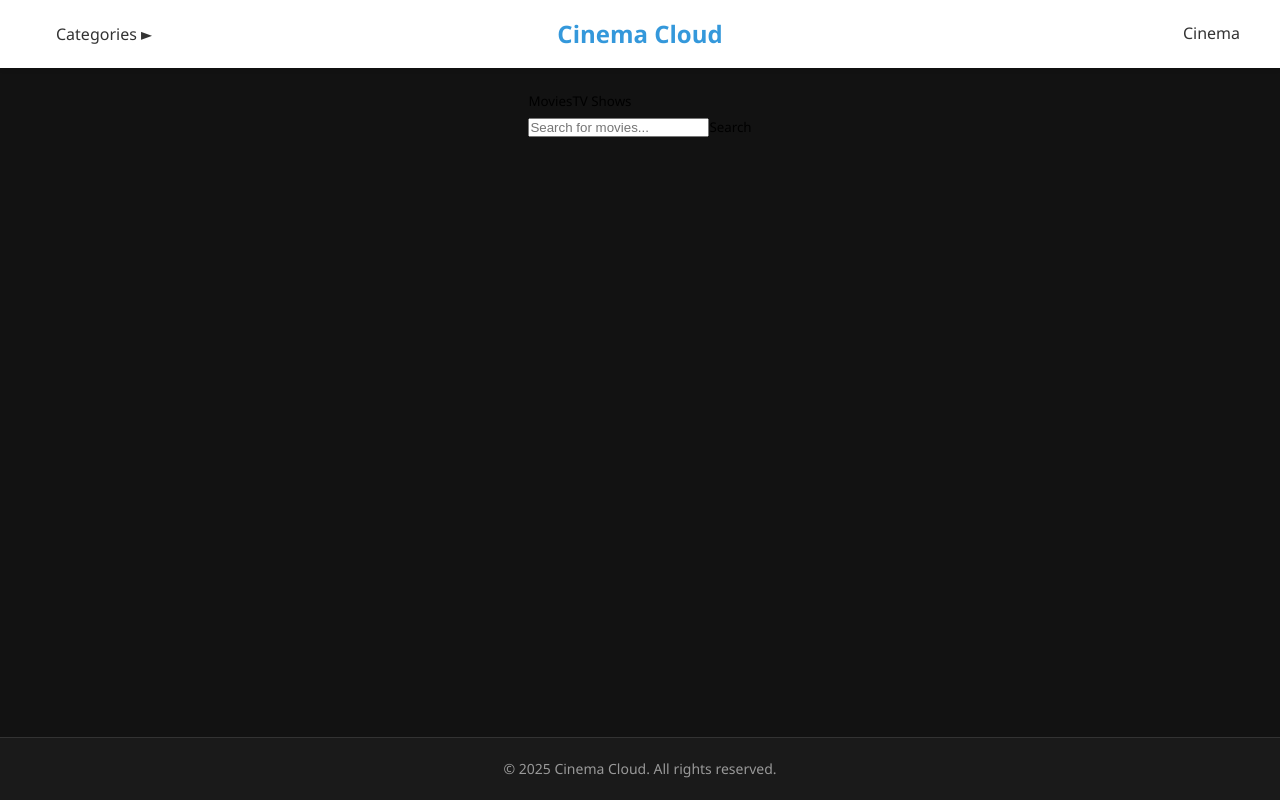
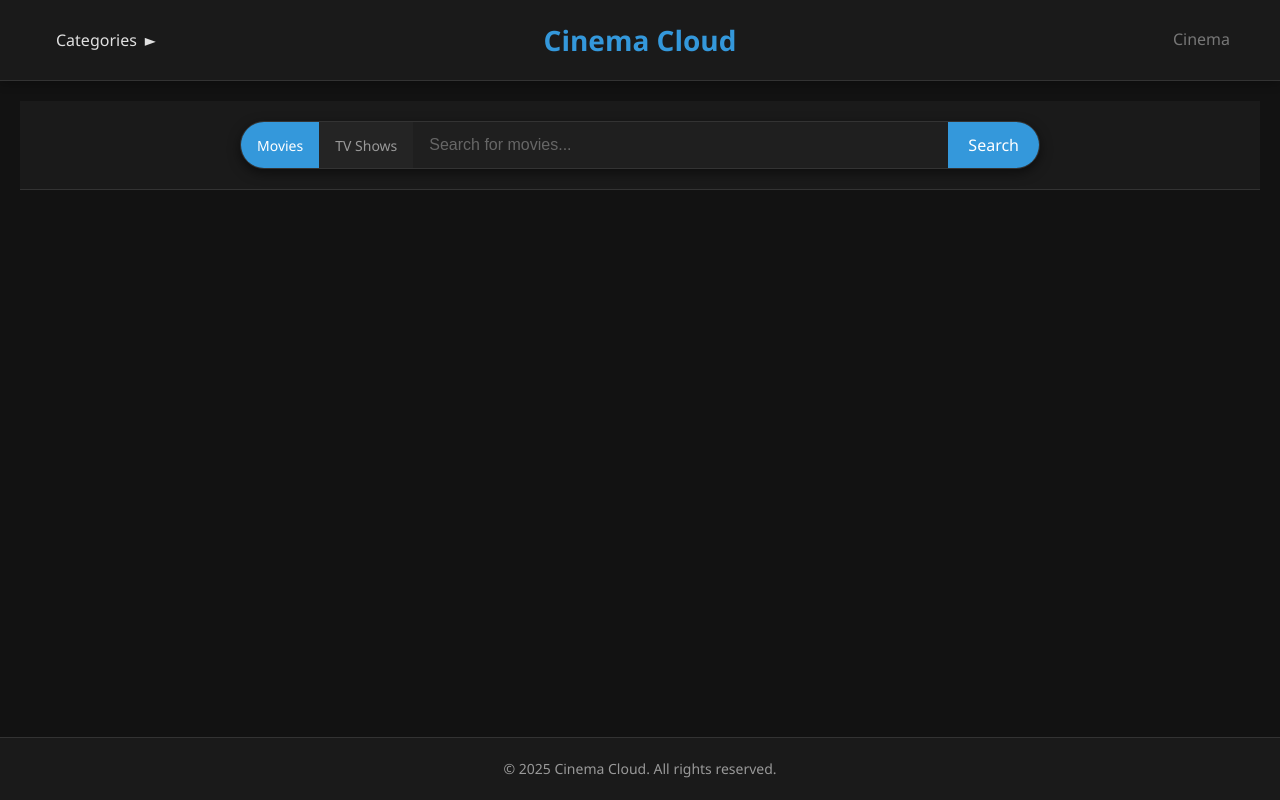
Before and after one commit to lucaspop5511/Cinema-Cloud, a React (Vite) app: page / in a window 1280 px wide. Built offline with nearby package versions, Linux system fonts and the light colour scheme.

Commit message:
layout cleanup

```diff
--- a/src/components/Header.jsx
+++ b/src/components/Header.jsx
@@ -1,27 +1,34 @@
-import { Link } from 'react-router-dom'
+import { Link, useLocation } from 'react-router-dom'
 
 function Header({ togglePanel, isPanelOpen }) {
+  const location = useLocation();
+  const isHome = location.pathname === '/';
+  const isCinema = location.pathname === '/cinema';
+
   return (
     <header className="header">
       <div className="header-content">
         <div className="left-section">
           <button
             type="button"
-            className="genre-button"
+            className={`genre-button ${isPanelOpen ? 'active' : ''}`}
             onClick={togglePanel}
           >
-            {isPanelOpen ? 'Categories ◄' : 'Categories ►'}
+            <span className="genre-button-text">Categories</span>
+            <span className="genre-button-icon">{isPanelOpen ? '◄' : '►'}</span>
           </button>
         </div>
 
         <div className="center-section">
-          <Link to="/" className="logo">
+          <Link to="/" className={`logo ${isHome ? 'active' : ''}`}>
             <div className="logo-text">Cinema Cloud</div>
           </Link>
         </div>
 
         <div className="right-section">
-          <Link to="/cinema" className="nav-link">Cinema</Link>
+          <Link to="/cinema" className={`nav-link ${isCinema ? 'active' : ''}`}>
+            Cinema
+          </Link>
         </div>
       </div>
     </header>
--- a/src/styles/Header.css
+++ b/src/styles/Header.css
@@ -1,24 +1,10 @@
-.genre-button {
-  padding: 8px 16px;
-  background-color: transparent;
-  border: none;
-  cursor: pointer;
-  display: flex;
-  align-items: center;
-  color: #333;
-  font-weight: 500;
-  font-size: 16px;
-  transition: color 0.2s;
-}
-
-.genre-button:hover {
-  color: #3498db;
-}.header {
-  background-color: #fff;
-  box-shadow: 0 2px 4px rgba(0, 0, 0, 0.1);
+.header {
+  background-color: #1a1a1a;
+  box-shadow: 0 2px 10px rgba(0, 0, 0, 0.3);
   padding: 15px 30px;
   position: relative;
   z-index: 100;
+  border-bottom: 1px solid #333;
 }
 
 .header-content {
@@ -28,10 +14,16 @@
   max-width: 1200px;
   margin: 0 auto;
   position: relative;
+  height: 50px; /* Fixed height to prevent vertical shifts */
 }
 
 .left-section, .right-section {
   flex: 1;
+  min-width: 100px; /* Set minimum width to prevent collapse */
+}
+
+.left-section {
+  width: 100px; /* Fixed width to prevent layout shifts */
 }
 
 .right-section {
@@ -43,31 +35,95 @@
   position: absolute;
   left: 50%;
   transform: translateX(-50%);
+  width: 280px;
+  text-align: center;
 }
 
 .logo {
   display: flex;
   align-items: center;
+  justify-content: center;
+  transition: all 0.3s ease;
+  width: 100%;
 }
 
 .logo-text {
   font-size: 24px;
   font-weight: bold;
-  color: #3498db;
+  color: #777;
+  transition: color 0.3s ease, font-size 0.3s ease;
 }
 
-.nav-links {
-  display: flex;
-  gap: 30px;
+.logo.active .logo-text {
+  color: #3498db;
+  font-size: 28px;
 }
 
 .nav-link {
-  color: #333;
+  color: #777;
   font-weight: 500;
   font-size: 16px;
-  transition: color 0.2s;
+  transition: all 0.3s ease;
+  padding: 5px 10px;
+  border-radius: 4px;
 }
 
-.nav-link:hover {
+.nav-link.active {
   color: #3498db;
+  font-size: 20px;
+  font-weight: bold;
 }
+
+.nav-link:hover:not(.active) {
+  color: #999;
+  background-color: #242424;
+}
+
+.genre-button {
+  display: flex;
+  align-items: center;
+  padding: 8px 16px;
+  background-color: transparent;
+  border: none;
+  cursor: pointer;
+  color: #e0e0e0;
+  font-weight: 500;
+  font-size: 16px;
+  transition: all 0.3s ease;
+  overflow: hidden;
+  position: relative;
+  width: auto;
+  min-width: 40px; /* Minimum width when collapsed */
+  border-radius: 4px;
+}
+
+.genre-button:hover {
+  background-color: #242424;
+}
+
+.genre-button.active {
+  background-color: #242424;
+  width: 40px;
+  justify-content: center;
+}
+
+.genre-button-text {
+  margin-right: 8px;
+  transition: opacity 0.3s ease, transform 0.3s ease;
+  transform-origin: left;
+}
+
+.genre-button.active .genre-button-text {
+  opacity: 0;
+  transform: translateX(-20px);
+  position: absolute;
+  left: -100px;
+}
+
+.genre-button-icon {
+  transition: all 0.3s ease;
+}
+
+.genre-button.active .genre-button-icon {
+  margin-right: 0;
+}
--- a/src/styles/SearchBar.css
+++ b/src/styles/SearchBar.css
@@ -1,20 +1,69 @@
-.footer {
+.search-container {
+  display: flex;
+  flex-direction: column;
+  align-items: center;
+  justify-content: center;
+  width: 100%;
+  padding: 20px 0;
   background-color: #1a1a1a;
-  color: #999;
-  padding: 20px 0;
-  margin-top: auto;
-  border-top: 1px solid #333;
+  border-bottom: 1px solid #333;
 }
 
-.footer-content {
-  max-width: 1200px;
-  margin: 0 auto;
+.search-bar {
   display: flex;
-  justify-content: center;
-  align-items: center;
+  max-width: 800px;
+  width: 100%;
+  box-shadow: 0 4px 12px rgba(0, 0, 0, 0.5);
+  border-radius: 30px;
+  overflow: hidden;
+  background-color: #242424;
+  border: 1px solid #333;
 }
 
-.copyright {
-  text-align: center;
+.search-type {
+  display: flex;
+}
+
+.search-type-button {
+  padding: 12px 16px;
+  background-color: #242424;
+  border: none;
   font-size: 14px;
+  cursor: pointer;
+  color: #999;
+  transition: background-color 0.2s, color 0.2s;
 }
+
+.search-type-button.active {
+  background-color: #3498db;
+  color: white;
+}
+
+.search-input {
+  flex: 1;
+  padding: 12px 16px;
+  border: none;
+  font-size: 16px;
+  outline: none;
+  background-color: #1f1f1f;
+  color: #e0e0e0;
+  caret-color: #3498db;
+}
+
+.search-input::placeholder {
+  color: #666;
+}
+
+.search-submit {
+  padding: 12px 20px;
+  background-color: #3498db;
+  color: white;
+  border: none;
+  font-size: 16px;
+  cursor: pointer;
+  transition: background-color 0.2s;
+}
+
+.search-submit:hover {
+  background-color: #2980b9;
+}
```
